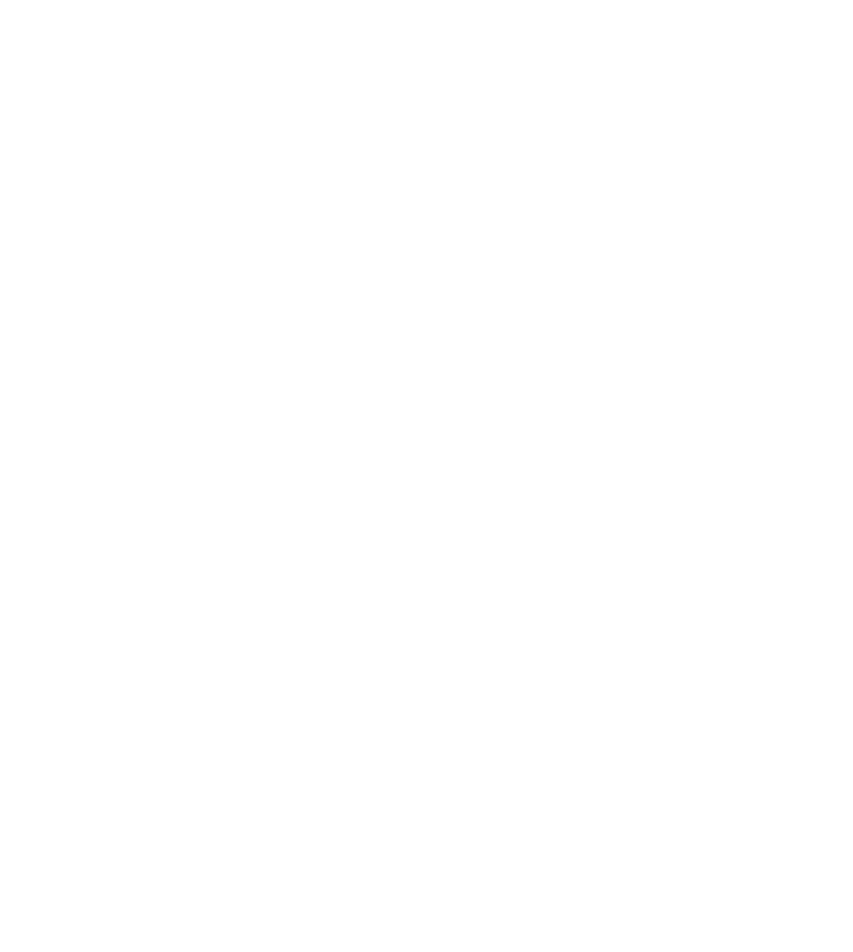
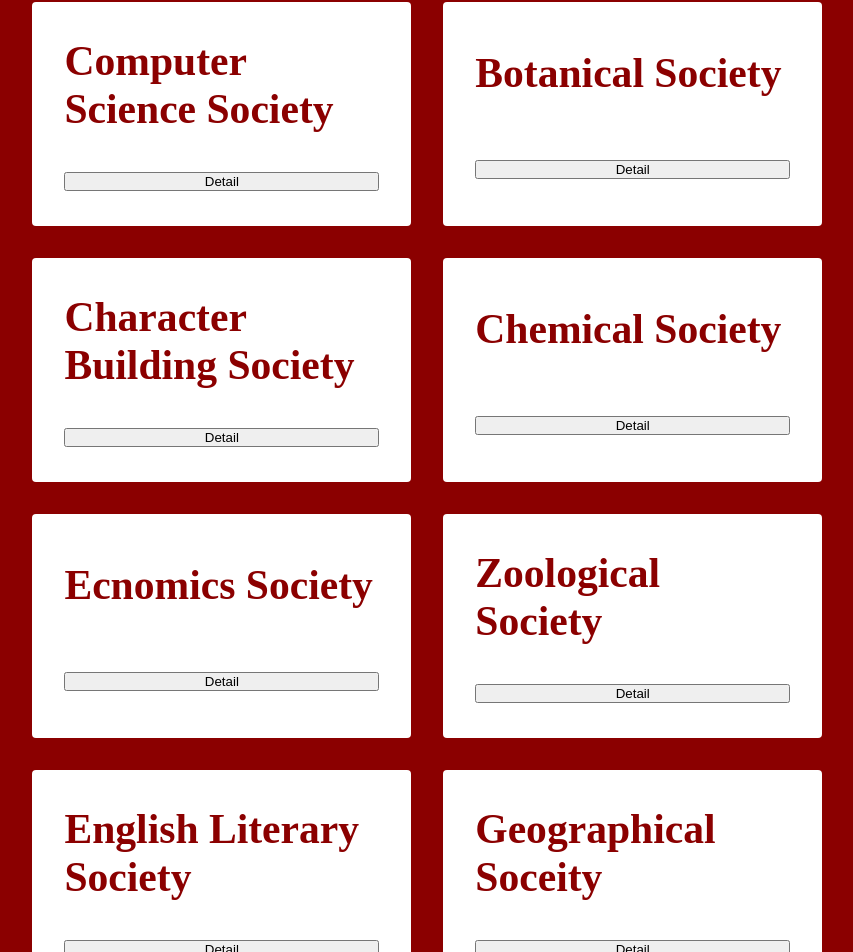
Before and after one commit to RMHamzaArif89/FYP-College-Website, a React (Vite) app in the folder College_Site_Frontend/: page /socities in a window 1280 px wide. Before the commit this address had no page. Shown: the part 107-1059 px from the top of the page, without its empty margins (134-987 px from the left). Before the commit the page ends 800 px from the top, so only its background shows below. Built offline with nearby package versions, Linux system fonts and the light colour scheme.

Commit message:
created socities page...

```diff
--- a/College_Site_Frontend/src/App.jsx
+++ b/College_Site_Frontend/src/App.jsx
@@ -27,6 +27,7 @@
 import RAI from './Pages/RulesAndInstruction/RAI';
 import StudentIns from './Pages/StudentInstructions/StudentIns';
 import FeeStructure from './Pages/FeeStructure/FeeStructure';
+import Socities from './Pages/Socities/Socities';
 
 
 const router = createBrowserRouter(
@@ -49,6 +50,8 @@
       <Route path='/rules' element={<RAI/>}/>
       <Route path='/studentIns' element={<StudentIns/>}/>
       <Route path='/feeStructure' element={<FeeStructure/>}/>
+      <Route path='/socities' element={<Socities/>}/>
+
 
 
 
--- /dev/null
+++ b/College_Site_Frontend/src/Pages/Socities/Socities.jsx
@@ -0,0 +1,64 @@
+import React, { useState } from 'react'
+import './socities.css'
+import ReactDom from 'react-dom'
+import { SocitiesData } from './SocitiesData';
+import { ImCross } from "react-icons/im";
+
+import { motion, AnimatePresence } from 'framer-motion'
+
+function Socities() {
+    const [selectedId, setSelectedId] = useState(null)
+    const cardVariants = {
+    hidden: { opacity: 0, y: 200 },
+    show: {
+      opacity: 1,
+      y: 0,
+      transition: {
+        duration: 2,
+      },
+
+    },
+  };
+  const buttonStyle={
+    color: 'white',
+    fontSize:'1.8rem',
+    padding:'0rem',
+    cursor: 'pointer',
+    position:'absolute',
+    right:'0.5rem',
+    top:'0.5rem',
+    border:'none',
+    outline:'none',
+    backgroundColor:'darkRed',
+  }
+  return (
+    <div className='socities'>
+      <div className="socitiesCon">
+      {SocitiesData.map(item => (
+  <motion.div className='socitiesCard'
+  variants={cardVariants}
+  layoutId={item.id} onClick={() =>
+   setSelectedId(item.id)}>
+    <motion.h5 className='socitiesHeading'>{item.title}</motion.h5>
+    <motion.button>Detail</motion.button>
+
+  </motion.div>
+))}
+
+<AnimatePresence>
+  {selectedId && (
+     <div className="socitiesSelectedCon">
+       <motion.div className='societySelected' layoutId={selectedId}>
+      <motion.h2 className='societyCardSelectedH2 selectedItem'>{SocitiesData[selectedId - 1].title} </motion.h2>
+      <motion.button style={buttonStyle} onClick={() => setSelectedId(null)}><ImCross/></motion.button>
+    </motion.div>
+     </div>
+
+  )}
+</AnimatePresence>
+      </div>
+    </div>
+  )
+}
+
+export default Socities
--- /dev/null
+++ b/College_Site_Frontend/src/Pages/Socities/SocitiesData.js
@@ -0,0 +1,51 @@
+const SocitiesData=[
+    {
+        title:'Computer Science Society',
+        id:'1'
+    },
+    {
+        title:'Botanical Society',
+        id:'2'
+    },
+    {
+        title:'Character Building Society',
+        id:'3'
+    },
+    {
+        title:'Chemical Society',
+        id:'4'
+    },
+    {
+        title:'Ecnomics Society',
+        id:'5'
+    },
+    {
+        title:'Zoological Society',
+        id:'6'
+    },
+    {
+        title:'English Literary Society',
+        id:'7'
+    },
+    {
+        title:'Geographical Soceity',
+        id:'8'
+    },
+    {
+        title:'Islamic Society',
+        id:'9'
+    },
+    {
+        title:'Photographic Socieity',
+        id:'10'
+    },
+    {
+        title:'political Science Society',
+        id:'11'
+    },
+    {
+        title:'Society for Advancement of Applied Physical',
+        id:'12'
+    }
+]
+export {SocitiesData};
--- /dev/null
+++ b/College_Site_Frontend/src/Pages/Socities/socities.css
@@ -0,0 +1,79 @@
+.socities{
+    width: 100%;
+    min-height: calc(100vh - 3.8rem);
+    max-height: auto;
+    display: flex;
+    align-items: center;
+    flex-direction: column;
+    padding: 3rem;
+    background: darkred;
+}
+.socities .socitiesCon{
+    width: 80%;
+    min-height: 100%;
+    max-height: auto;
+    display: flex;
+    flex-wrap:wrap;
+    gap: 2rem;
+}
+
+
+
+.socitiesCard{
+    width: 40%;
+    height: 14rem;
+    display: flex;
+    cursor: pointer;
+    flex-direction: column;
+    justify-content: space-around;
+    padding: 1rem 2rem;
+    background:white;
+    border-radius: 4px;
+    box-shadow: rgba(0, 0, 0, 0.25) 0px 54px 55px, rgba(0, 0, 0, 0.12) 0px -12px 30px, rgba(106, 102, 102, 0.12) 0px 4px 6px, rgba(111, 109, 109, 0.17) 0px 12px rgba(111, 108, 108, 0.09) 0px -3px 5px;
+}
+.socitiesCard .socitiesHeading{
+    font-size: 2.6rem;
+    font-weight: bold;
+    color: darkred;
+
+}
+
+
+
+
+
+.socitiesSelectedCon{
+    position: absolute;
+    top: 0;
+    left: 0;
+    width: 100%;
+    height: 100vh;
+    display: flex;
+    align-items: center;
+    justify-content: center;
+    background: linear-gradient(240deg,rgba(177, 211, 222, 0.439),rgba(211, 211, 211, 0.388));
+
+}
+
+.societyCardSelected{
+    width: 22rem;
+    height: 25rem;
+    background: darkred;
+    position: relative;
+    box-shadow: rgba(0, 0, 0, 0.25) 0px 54px 55px, rgba(0, 0, 0, 0.12) 0px -12px 30px, rgba(0, 0, 0, 0.12) 0px 4px 6px, rgba(0, 0, 0, 0.17) 0px 12px 13px, rgba(0, 0, 0, 0.09) 0px -3px 5px;
+    display: flex;
+    align-items: center;
+    justify-content: center;
+    flex-direction: column;
+    align-items: center;
+    gap: 1rem;
+
+}
+.societyCardSelected .societySelectedH2{
+    font-size: 2.6rem;
+    display: flex;
+    gap: .8rem;
+    color: white;
+    font-weight: bold;
+    align-items: center;
+}
```
Also changed, not shown: 1 other file (tests, documents, lock files or other folders).
